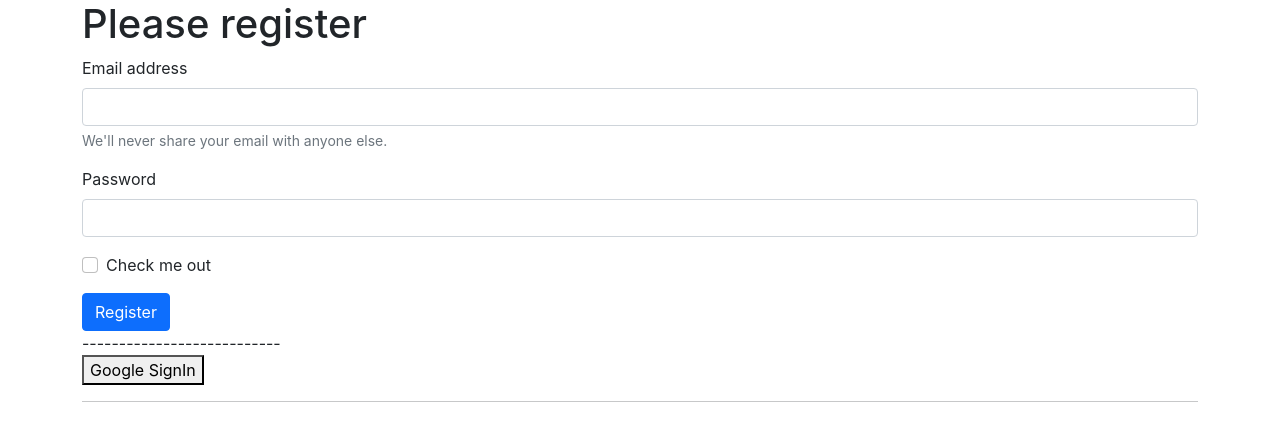
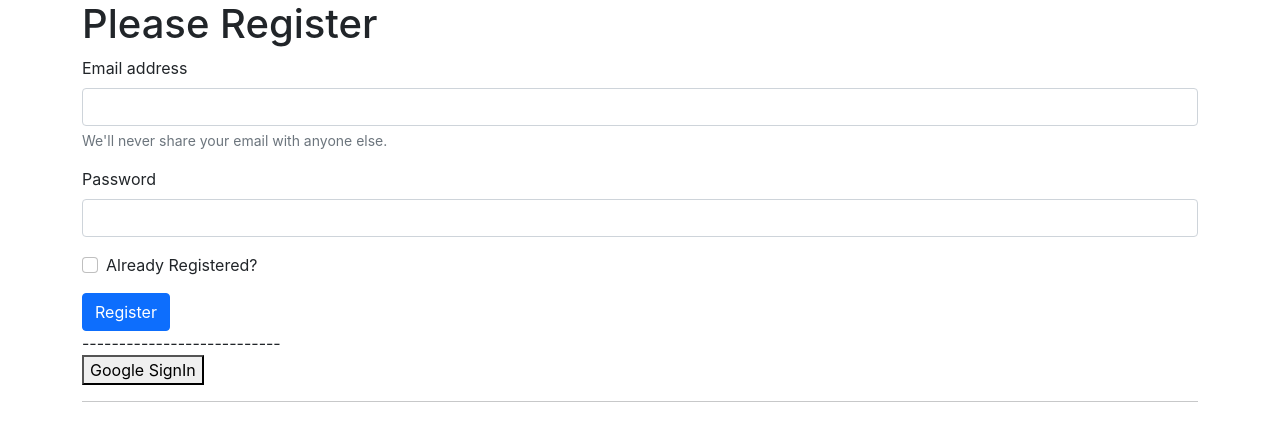
Before and after one commit to mdtahidulislam/react-firebase-auth, a React (Create React App) app: page / in a window 1280 px wide. Shown: the top 424 px of the page. Built offline with nearby package versions, Linux system fonts and the light colour scheme.

Commit message:
added toogle checkbox login/register

```diff
--- a/src/App.js
+++ b/src/App.js
@@ -18,6 +18,7 @@ function App() {
   const [email, setEmail] = useState('');
   const [pass, setPass] = useState('');
   const [error, setError] = useState('');
+  const [isRegistered, setIsregistered] = useState(false);
 
   // register btn handler
   const handleRegistration = (e) => {
@@ -47,6 +48,11 @@ function App() {
     setPass(e.target.value);
   }
 
+  // check box toggl handler
+  const toggleRegLog = (e) => {
+    setIsregistered(e.target.checked);
+  }
+
   // sign in btn handler
   const handleGoogleSignIn = () => {
     signInWithPopup(auth, googleProvider)
@@ -74,7 +80,7 @@ function App() {
       {/* login form */}
       <div className="container">
         <form onSubmit={handleRegistration}>
-          <h1>Please register</h1>
+          <h1>Please {isRegistered ? 'Login' : 'Register'}</h1>
           <div class="mb-3">
             <label for="exampleInputEmail1" class="form-label">Email address</label>
             <input onBlur={handleEmailChange} type="email" class="form-control" id="exampleInputEmail1" aria-describedby="emailHelp" />
@@ -86,10 +92,10 @@ function App() {
           </div>
           {error}
           <div class="mb-3 form-check">
-            <input type="checkbox" class="form-check-input" id="exampleCheck1" />
-            <label class="form-check-label" for="exampleCheck1">Check me out</label>
+            <input onChange={toggleRegLog} type="checkbox" class="form-check-input" id="exampleCheck1" />
+            <label class="form-check-label" for="exampleCheck1">Already Registered?</label>
           </div>
-          <button type="submit" class="btn btn-primary">Register</button>
+          <button type="submit" class="btn btn-primary">{isRegistered ? 'Login' : 'Register'}</button>
         </form>
 
 
```
